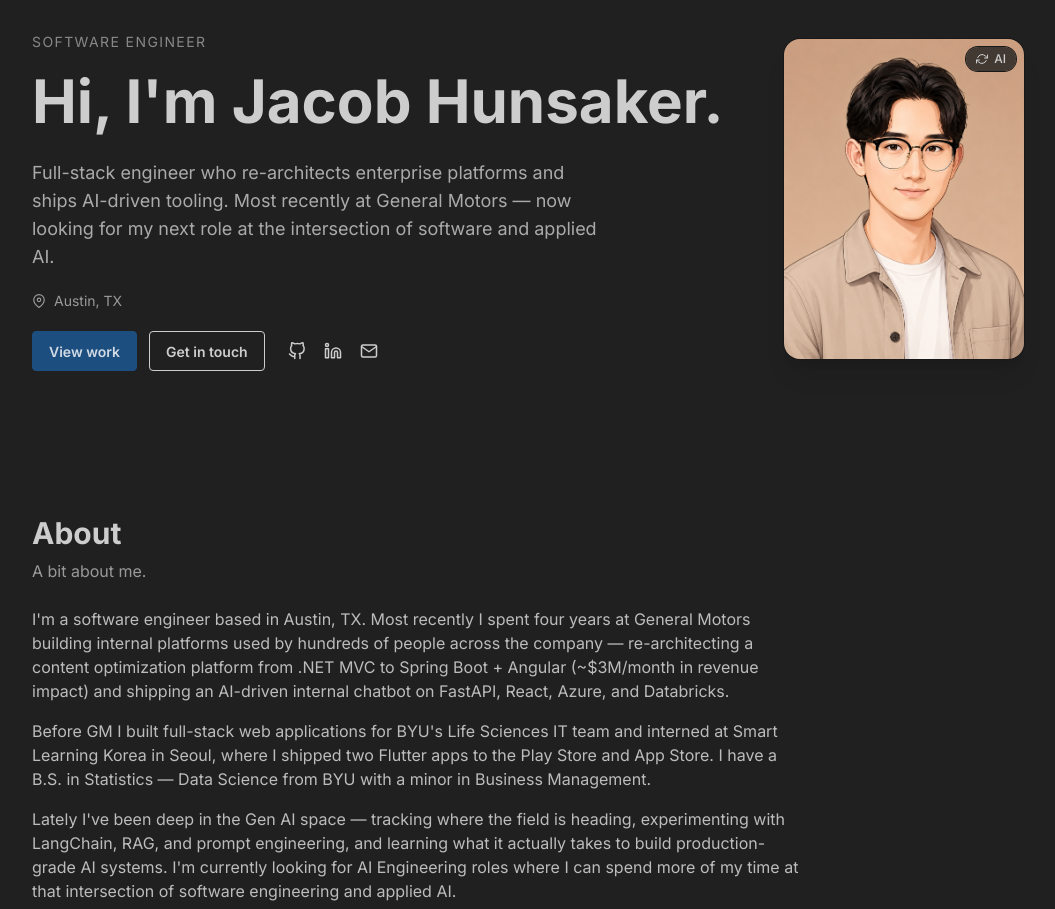
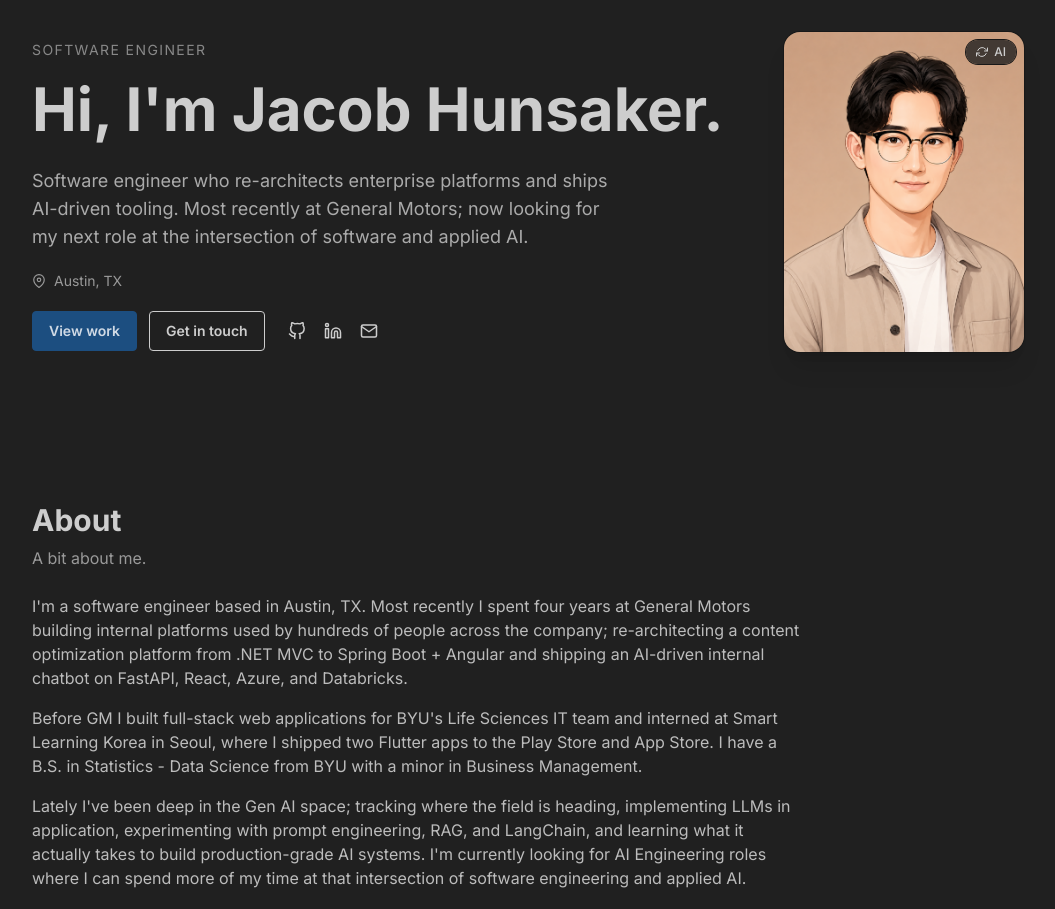
Before and after one commit to mimanjh/mimanjh, a Next.js app: page / in a window 1280 px wide. Shown: the part 120-1029 px from the top of the page, without its empty margins (112-1167 px from the left). Built offline with nearby package versions, Linux system fonts and the light colour scheme.

Commit message:
update personal information data

```diff
--- a/app/components/About.tsx
+++ b/app/components/About.tsx
@@ -8,33 +8,32 @@ const About = () => {
                     I&apos;m a software engineer based in Austin, TX. Most
                     recently I spent four years at General Motors building
                     internal platforms used by hundreds of people across the
-                    company &mdash; re-architecting a content optimization
-                    platform from .NET MVC to Spring Boot + Angular (~$3M/month
-                    in revenue impact) and shipping an AI-driven internal
-                    chatbot on FastAPI, React, Azure, and Databricks.
+                    company; re-architecting a content optimization platform
+                    from .NET MVC to Spring Boot + Angular and shipping an
+                    AI-driven internal chatbot on FastAPI, React, Azure, and
+                    Databricks.
                 </p>
                 <p>
                     Before GM I built full-stack web applications for BYU&apos;s
                     Life Sciences IT team and interned at Smart Learning Korea
-                    in Seoul, where I shipped two Flutter apps to the Play
-                    Store and App Store. I have a B.S. in Statistics &mdash;
-                    Data Science from BYU with a minor in Business Management.
+                    in Seoul, where I shipped two Flutter apps to the Play Store
+                    and App Store. I have a B.S. in Statistics - Data Science
+                    from BYU with a minor in Business Management.
                 </p>
                 <p>
-                    Lately I&apos;ve been deep in the Gen AI space &mdash;
-                    tracking where the field is heading, experimenting with
-                    LangChain, RAG, and prompt engineering, and learning what
-                    it actually takes to build production-grade AI systems.
-                    I&apos;m currently looking for AI Engineering roles where
-                    I can spend more of my time at that intersection of
-                    software engineering and applied AI.
+                    Lately I&apos;ve been deep in the Gen AI space; tracking
+                    where the field is heading, implementing LLMs in
+                    application, experimenting with prompt engineering, RAG, and
+                    LangChain, and learning what it actually takes to build
+                    production-grade AI systems. I&apos;m currently looking for
+                    AI Engineering roles where I can spend more of my time at
+                    that intersection of software engineering and applied AI.
                 </p>
                 <p>
                     Outside of work I tinker with side projects (a few are
-                    below), play a lot of World of Warcraft, and grind
-                    LeetCode problems to keep my fundamentals sharp.
-                    I&apos;m happiest shipping things that other people
-                    actually use.
+                    below), play a lot of World of Warcraft, and grind LeetCode
+                    problems to keep my fundamentals sharp. I&apos;m happiest
+                    shipping things that other people actually use.
                 </p>
             </div>
         </section>
--- a/app/components/Hero.tsx
+++ b/app/components/Hero.tsx
@@ -13,10 +13,10 @@ const Hero = () => {
                     Hi, I&apos;m Jacob Hunsaker.
                 </h1>
                 <p className="py-5 text-lg opacity-80 max-w-xl">
-                    Full-stack engineer who re-architects enterprise platforms
-                    and ships AI-driven tooling. Most recently at General
-                    Motors &mdash; now looking for my next role at the
-                    intersection of software and applied AI.
+                    Software engineer who re-architects enterprise platforms and
+                    ships AI-driven tooling. Most recently at General Motors;
+                    now looking for my next role at the intersection of software
+                    and applied AI.
                 </p>
                 <div className="flex items-center gap-2 justify-center md:justify-start text-sm opacity-70 mb-5">
                     <FiMapPin size={14} />
```
